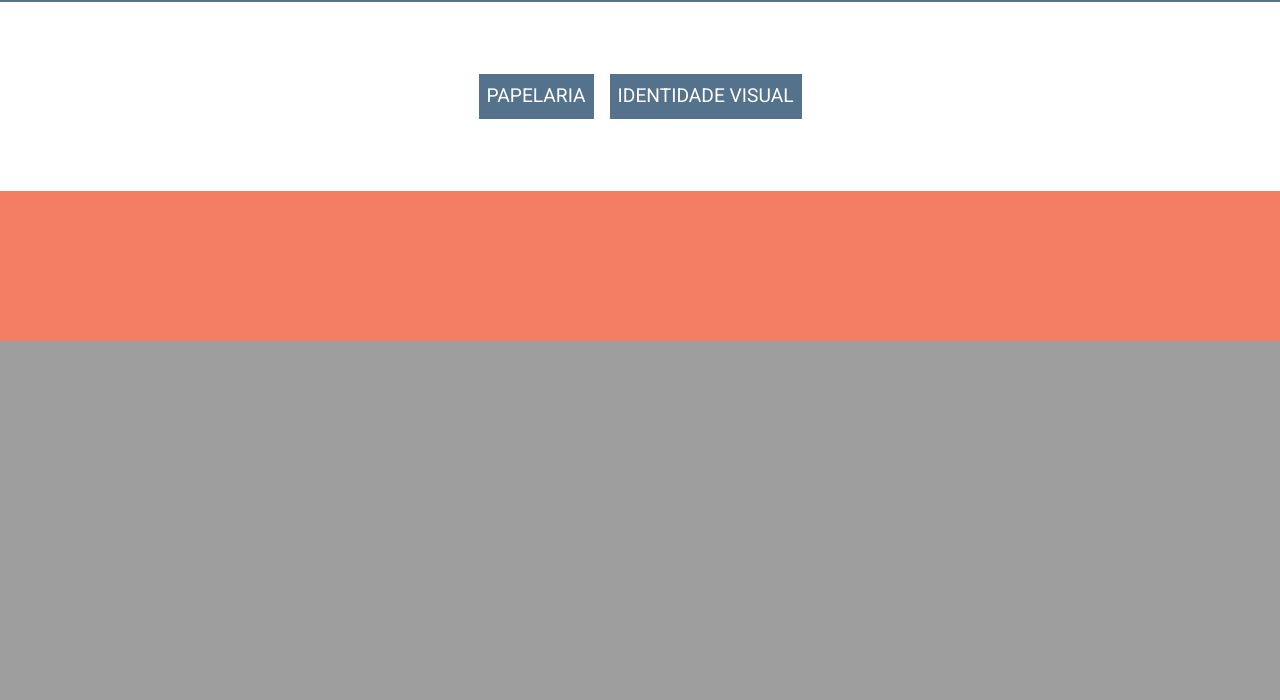
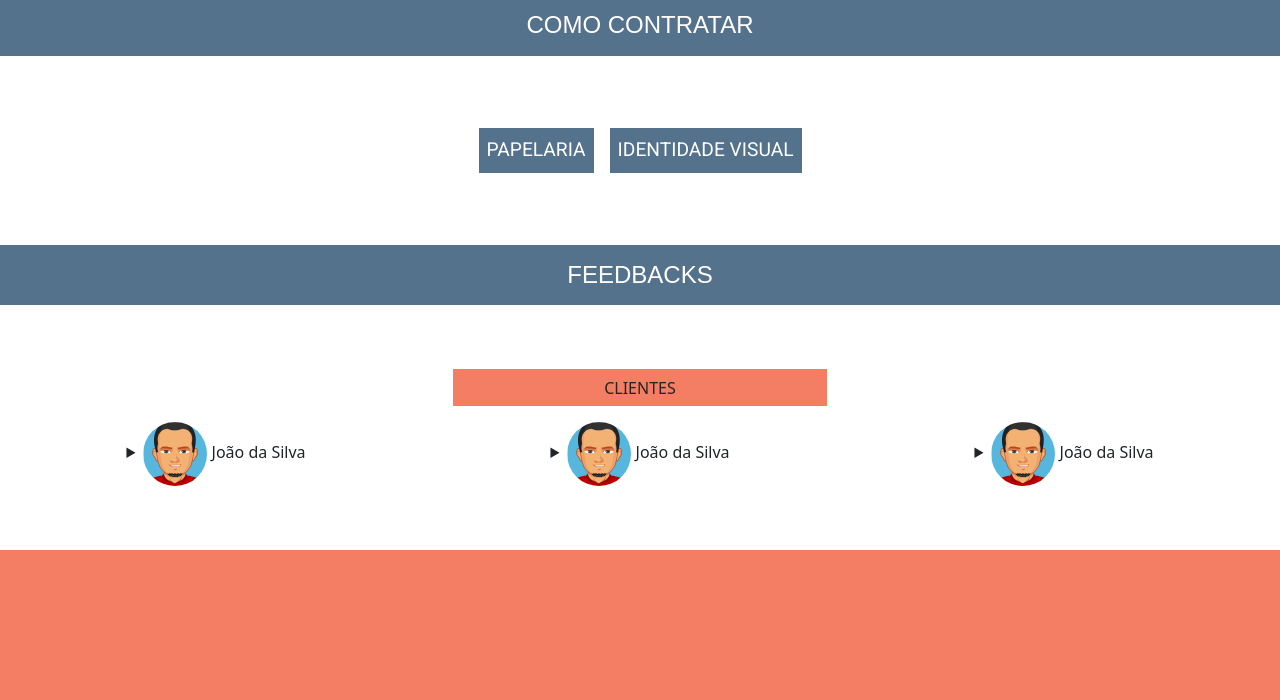
Before and after one commit to alineguimaraes/site_aline, a PHP site: page / in a window 1280 px wide. Shown: the part 1360-2060 px from the top of the page. Before the commit the page ends 1701 px from the top, so only its background shows below. Run offline with PHP 8.4, Linux system fonts and the light colour scheme; some web fonts are replaced.

Commit message:
implementa seção de depoimentos e troca de fotos
Co-authored-by: ${laionAzeredo} <laion.azeredo@gmail.com>

```diff
--- a/index.html
+++ b/index.html
@@ -7,6 +7,7 @@
     <head>
         <meta charset="utf-8">
         <meta http-equiv="X-UA-Compatible" content="IE=edge">
+        <meta name="viewport" content="width=device-width, initial-scale=1.0">
         <title>Aline Souza ♡ </title>
         <meta name="description" content="">
         <meta name="viewport" content="width=device-width, initial-scale=1">
@@ -70,33 +71,57 @@
         <div class='grade-de-fotos'>
             <div class="row align-items-start conteudo-fotos">
                 <div class="col-6 col-lg-4">
-                    <img src="assets/1.png" class="img-fluid" alt="">
+                    <img src="assets/01.jpg" class="img-fluid img-portfolio" alt="">
                 </div>
                 <div class="col-6 col-lg-4">
-                    <img src="assets/2.png" class="img-fluid" alt="">
+                    <img src="assets/02.jpg" class="img-fluid img-portfolio" alt="">
                 </div>
                 <div class="col-6 col-lg-4">
-                    <img src="assets/3.png" class="img-fluid" alt="">
+                    <img src="assets/03.jpg" class="img-fluid img-portfolio" alt="">
                     </div>
                 <div class="col-6 col-lg-4">
-                    <img src="assets/4.png" class="img-fluid" alt="">
+                    <img src="assets/04.jpg" class="img-fluid img-portfolio" alt="">
                     </div>
                 <div class="col-6 col-lg-4">
-                    <img src="assets/5.png" class="img-fluid" alt="">
+                    <img src="assets/05.jpg" class="img-fluid img-portfolio" alt="">
                     </div>
                  <div class="col-6 col-lg-4">
-                    <img src="assets/6.png" class="img-fluid" alt="">
+                    <img src="assets/06.jpg" class="img-fluid img-portfolio" alt="">
                     </div>
                 </div>
         </div>
-        <div class='titulos'>
+        <div class='titulos' id='como-contratar'>
             <p class="h4">COMO CONTRATAR </p>
         </div>
-        <div class="conteudo">
+        <div class="conteudo" >
             <div class="botoes-acao">
                 <a ><button class='botao-p' >PAPELARIA</button></a>
                 <a ><button class='botao-p' >IDENTIDADE VISUAL</button></a>
             </div>
+        </div>
+        <div class='titulos'>
+            <p class="h4">FEEDBACKS </p>
+        </div>
+        <div class="conteudo">
+            <p id='botao-depoimentos'>CLIENTES</p>
+            <div class="row">
+                <details class="col">
+                    <summary><span></span><img src='assets/avatar.png'> João da Silva</span></summary>
+                    <p>O que é Lorem Ipsum?
+                        Lorem Ipsum é simplesmente um texto fictício da indústria de impressão e composição. Lorem Ipsum tem sido o texto fictício padrão da indústria desde os anos 1500, quando um impressor desconhecido pegou uma galé do tipo e embaralhou para fazer um livro de amostra de tipos. Ele sobreviveu não apenas cinco séculos, mas também ao salto para a composição eletrônica, permanecendo essencialmente inalterado. Foi popularizado na década de 1960 com o lançamento de folhas de Letraset contendo passagens de Lorem Ipsum e, mais recentemente, com software de editoração eletrônica como Aldus PageMaker incluindo versões de Lorem Ipsum.</p>
+                </details>
+                <details class="col">
+                    <summary><span></span><img src='assets/avatar.png'> João da Silva</span></summary>
+                    <p>O que é Lorem Ipsum?
+                        Lorem Ipsum é simplesmente um texto fictício da indústria de impressão e composição. Lorem Ipsum tem sido o texto fictício padrão da indústria desde os anos 1500, quando um impressor desconhecido pegou uma galé do tipo e embaralhou para fazer um livro de amostra de tipos. Ele sobreviveu não apenas cinco séculos, mas também ao salto para a composição eletrônica, permanecendo essencialmente inalterado. Foi popularizado na década de 1960 com o lançamento de folhas de Letraset contendo passagens de Lorem Ipsum e, mais recentemente, com software de editoração eletrônica como Aldus PageMaker incluindo versões de Lorem Ipsum.</p>
+                </details>
+                <details class="col">
+                    <summary><span></span><img src='assets/avatar.png'> João da Silva</span></summary>
+                    <p>O que é Lorem Ipsum?
+                        Lorem Ipsum é simplesmente um texto fictício da indústria de impressão e composição. Lorem Ipsum tem sido o texto fictício padrão da indústria desde os anos 1500, quando um impressor desconhecido pegou uma galé do tipo e embaralhou para fazer um livro de amostra de tipos. Ele sobreviveu não apenas cinco séculos, mas também ao salto para a composição eletrônica, permanecendo essencialmente inalterado. Foi popularizado na década de 1960 com o lançamento de folhas de Letraset contendo passagens de Lorem Ipsum e, mais recentemente, com software de editoração eletrônica como Aldus PageMaker incluindo versões de Lorem Ipsum.</p>
+                </details>
+            </div>
+        </div>
         </div>
         <div class='secao-conteudo' id='orcamento'></div>
         <div class='rodape'></div>
--- a/styles/index.css
+++ b/styles/index.css
@@ -52,10 +52,17 @@
 .menu a:link {
     color:white;
     text-decoration: none;
+
 }
 .menu a:hover {
     color:var(--cor-secundaria);
     transition: color 0.5s;
+}
+
+.menu a:visited {
+    color:white;
+    text-decoration: none;
+
 }
 .apresentaçao {
     background-color: white;
@@ -94,10 +101,29 @@
 .grade-de-fotos{
     background-color: white;
     flex-wrap: wrap;
+    padding-left: 1.0rem;
+    padding-top: 1.0rem;
+    padding-right: 1.0rem;
+    padding-bottom: 1.0rem;
+
+}
+
+.img-portfolio {
+    margin: 0.5rem;
+    transition: margin-top 0.5s ease-in ;
+}
+
+.img-portfolio:hover {
+    margin-top: 0rem;
 }
 .conteudo{
     background-color: white;
-    padding: 4rem 0rem;
+    padding: 4rem 1rem;
+}
+
+.conteudo #botao-depoimentos{
+    margin-left: auto;
+    margin-right: auto;
 }
 .botoes-acao{
     display: flex;
@@ -121,6 +147,31 @@
     background-color: var(--cor-destaque-light);
     transition: background-color 0.5s;
 }
+#botao-depoimentos{
+    background-color: var(--cor-secundaria);
+    display: flex;
+    justify-content: center;
+    width: 30%;
+    padding: 0.4rem;
+
+}
+
+details {
+    max-width: 25%;
+    display: flex;
+    justify-content: center;
+}
+
+details img {
+    border-radius: 50%;
+}
+
+details p {
+    padding: 0.5rem;
+    background-color: var(--cor-destaque-light);
+    border-radius: 1rem;
+}
+
 .corpo {
     padding: 200px 20px;
 }
```
Also changed, not shown: assets/2.png (deleted), assets/3.png (deleted), assets/avatar.png (added), 6 other files.
